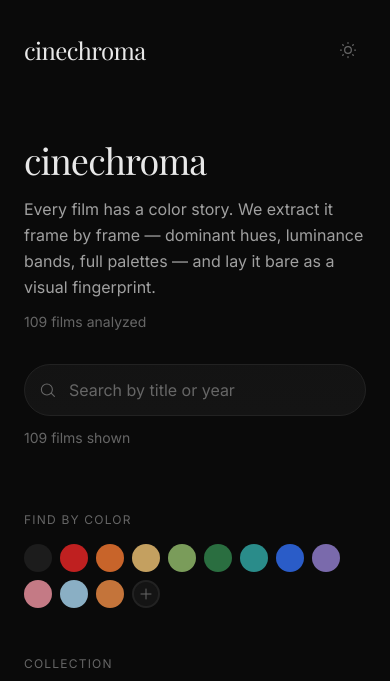
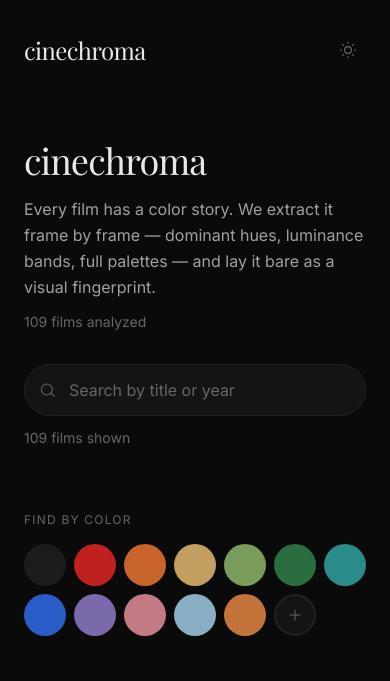
Before and after one commit to deep0ctave/cinechroma_registry, an Astro site: page / in a window 390 px wide. Shown: the top 681 px of the page. Built offline with nearby package versions, Linux system fonts and the light colour scheme; Astro itself is replaced by a stand-in of ours; a web font is replaced by a local one.

Commit message:
fix: responsive color palettes and swatch row on mobile
- Palette bands on movie detail page now flex-wrap (5 per row on mobile, 10 on sm+)
- Homepage swatch row switched to CSS grid with auto-fill minmax(2.5rem, 1fr)
- Swatches are now fluid-width and meet 44px min tap target on mobile

```diff
--- a/src/pages/index.astro
+++ b/src/pages/index.astro
@@ -110,7 +110,7 @@
     </div>
 
     <!-- Preset swatches cover common cinematic moods; the + swatch opens a full color picker -->
-    <div class="flex flex-wrap gap-2 items-center" data-swatch-row>
+    <div class="swatch-row" data-swatch-row>
       {colorPresets.map(({ hex, label }) => (
         <button
           type="button"
--- a/src/pages/movie/[slug].astro
+++ b/src/pages/movie/[slug].astro
@@ -104,9 +104,9 @@
                       : "L ≤ 30 — shadows, mood, night scenes"}
               </span>
             </h3>
-            <div class="flex gap-2 sm:gap-3">
+            <div class="flex flex-wrap gap-2 sm:gap-3">
               {colors.map((hex) => (
-                <div class="swatch group flex-1 max-w-[120px]">
+                <div class="swatch group w-[calc(20%-0.4rem)] sm:w-[calc(10%-0.675rem)] min-w-[3rem]">
                   <div
                     class="aspect-square rounded-lg border border-white/10 cursor-pointer"
                     style={`background-color: ${hex};`}
--- a/src/styles/global.css
+++ b/src/styles/global.css
@@ -168,17 +168,32 @@
 /* ── Color search — swatch picker, chips, and sort state ─────────────────── */
 
 /* Each preset swatch is a small clickable circle filled with that colour */
+/* Swatch row — fills available width, each swatch scales with the row */
+.swatch-row {
+  display: grid;
+  /* Auto-fill columns: each at least 2.5rem wide, no upper limit.
+     On a 320px phone this gives ~9 columns at ~2.5rem each.
+     On desktop it spreads wider so swatches are naturally bigger. */
+  grid-template-columns: repeat(auto-fill, minmax(2.5rem, 1fr));
+  gap: 0.5rem;
+  align-items: center;
+}
+
 .color-swatch {
-  width: 1.75rem;
-  height: 1.75rem;
+  /* Fill the grid cell — width is dictated by the grid, not a fixed rem */
+  width: 100%;
+  /* Keep it square: padding-bottom trick works in grid cells */
+  aspect-ratio: 1 / 1;
   border-radius: 50%;
   border: 2px solid transparent;
   cursor: pointer;
-  flex-shrink: 0;
   display: inline-flex;
   align-items: center;
   justify-content: center;
   transition: transform 0.15s ease, box-shadow 0.15s ease;
+  /* Minimum tap target 44px on mobile */
+  min-width: 2.5rem;
+  min-height: 2.5rem;
 }
 
 .color-swatch:hover {
```
